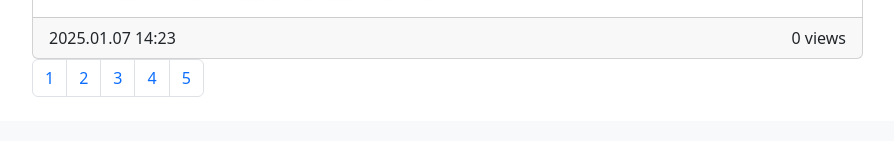
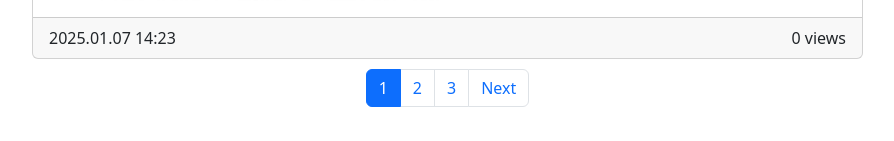
Before and after one commit to partnersinbahamas/django-education, a Django app: page /news/ in a window 1280 px wide. Shown: the part 935-1076 px from the top of the page, without its empty margins (335-1229 px from the left). Before the commit the page ends 1032 px from the top, so only its background shows below. Run offline with Django 5.2, Linux system fonts and the light colour scheme; data comes from the database, SQL or seed files in the repository; some libraries are stand-ins or nearby versions.

Commit message:
refactor: add previous and next page buttons, add conditions for pagination

```diff
--- a/main/templates/inc/pagination.html
+++ b/main/templates/inc/pagination.html
@@ -1,7 +1,23 @@
 {% load static %}
-    <ul class="pagination">
-        {% for page in page_obj.paginator.page_range %}
-            <li class="page-item"><a class="page-link" href="?page={{page}}">{{ page }}</a></li>
-        {% endfor %}
-    </ul>
-  </nav>
+
+{% if page_obj.has_other_pages %}
+    <nav aria-label="Page navigation example" class="paginatior">
+        <ul class="pagination">
+            {% if page_obj.has_previous %}
+                <li class="page-item"><a class="page-link" href="?page={{ page_obj.previous_page_number }}">Previous</a></li>
+            {% endif %}
+
+            {% for page in page_obj.paginator.page_range %}
+                {% if page > page_obj.number|add:-3 and page_obj.number|add:3 > page %}
+                    <li class="page-item {% if page_obj.number == page %} active {% endif %}">
+                        <a class="page-link" href="?page={{page}}">{{ page }}</a>
+                    </li>
+                {% endif %}
+            {% endfor %}
+
+            {% if page_obj.has_next %}
+                <li class="page-item"><a class="page-link" href="?page={{ page_obj.next_page_number }}">Next</a></li>
+            {% endif %}
+        </ul>
+    </nav>
+{% endif %}
```
